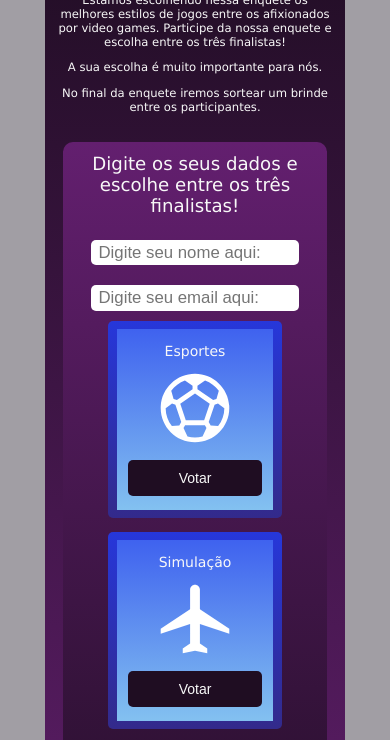
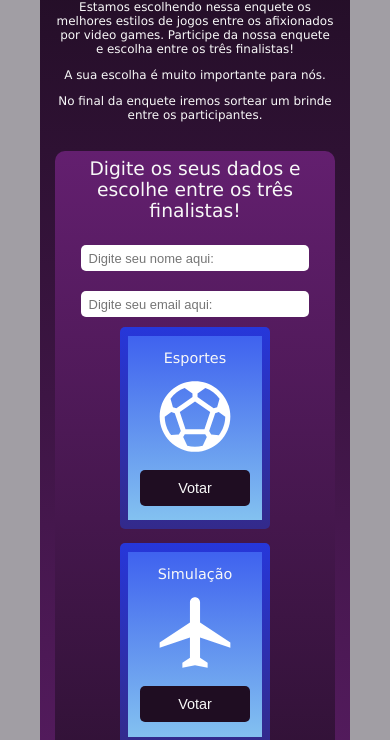
Before and after one commit to GabeOliver203/BootcampDevJr-Projeto-Games-Lovers, a plain HTML site: page Index.html in a window 390 px wide. Shown: the part 104-844 px from the top of the page. Drawn offline with nearby package versions, Linux system fonts and the light colour scheme.

Commit message:
closes #11 - Finalização do projeto

```diff
--- a/style.css
+++ b/style.css
@@ -54,7 +54,6 @@ footer
     padding: 1rem;
     color: #f8f8f8;
     border-radius: 10px;
-    margin: 0 0.6rem;
 }
 
 .opt-text
@@ -144,13 +143,13 @@ input:focus
 {
     html
     {
-        font-size: 14px;
+        font-size: 0.9rem;
     }
 
     .container
     {
         width: 75%;
-        padding: 0.7rem;
+        padding: 1rem;
     }
 
     .opt-text
@@ -173,7 +172,7 @@ input:focus
         margin-bottom: 1rem;
         text-align: center;
         display: table-column;
-        width: 65%;
+        width: 50%;
         margin: 0 auto;
         margin-bottom: 1rem;
         display: block;
@@ -181,11 +180,11 @@ input:focus
 
     .sub-container
     {
-    background: linear-gradient(to top,#1f0d22 , #631f6f);
-    width: auto;
-    padding: 0.8rem 0.8rem;
-    color: #f8f8f8;
-    border-radius: 10px;
+        background: linear-gradient(to top,#1f0d22 , #631f6f);
+        width: 95% 95%;
+        padding: 0.5rem 0.5rem;
+        color: #f8f8f8;
+        border-radius: 10px;
     }
 
     .sub-opt
@@ -194,4 +193,16 @@ input:focus
         padding: 1rem 0.8rem;
 
     }
-}
+
+    input
+    {
+        height: 0.8rem;
+        padding: 0.5rem 0.5rem;
+        font-size: 0.9rem;
+        border-radius: 5px;
+        border: 0;
+        margin: 10px;
+        width: 80%;
+
+    }
+    }
```
